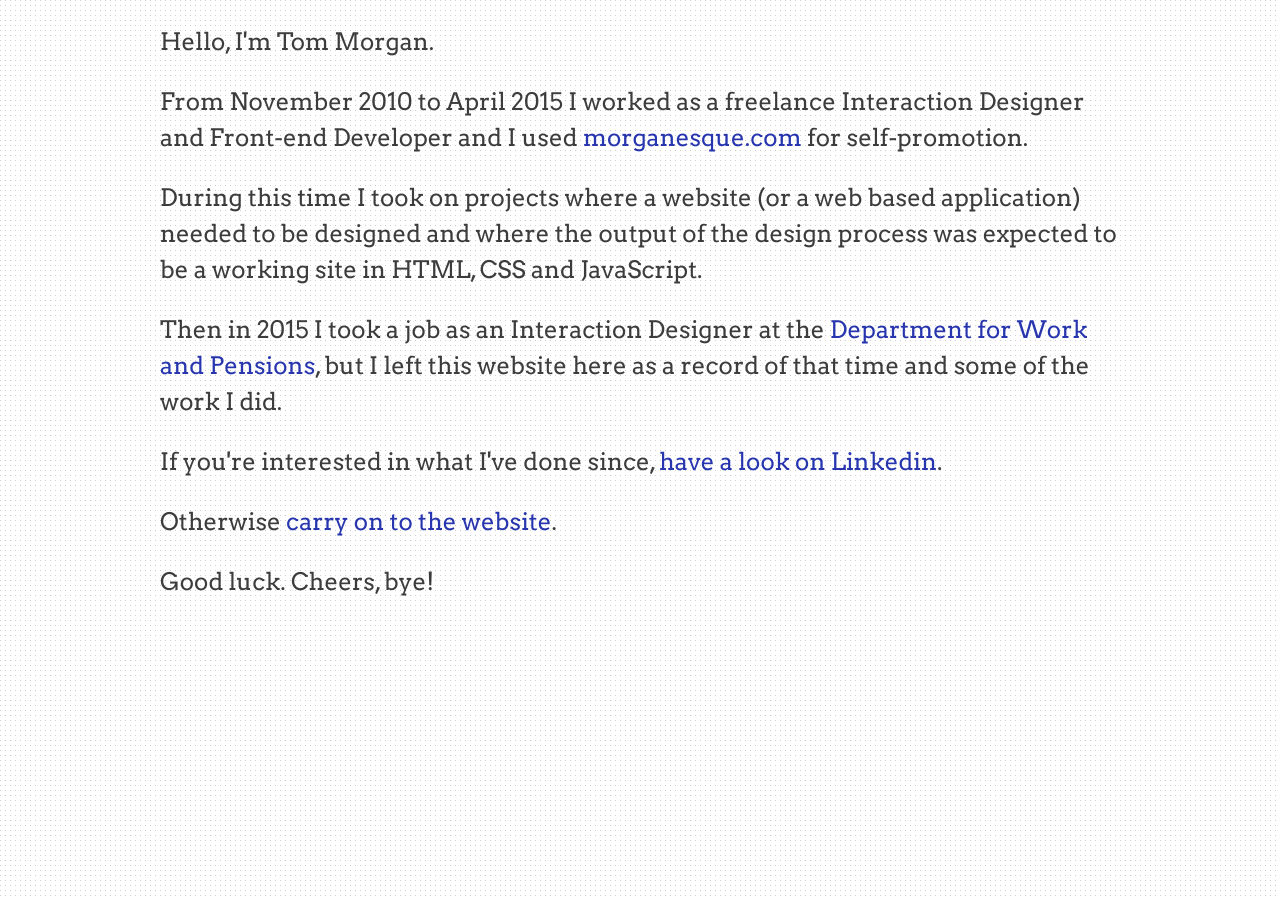
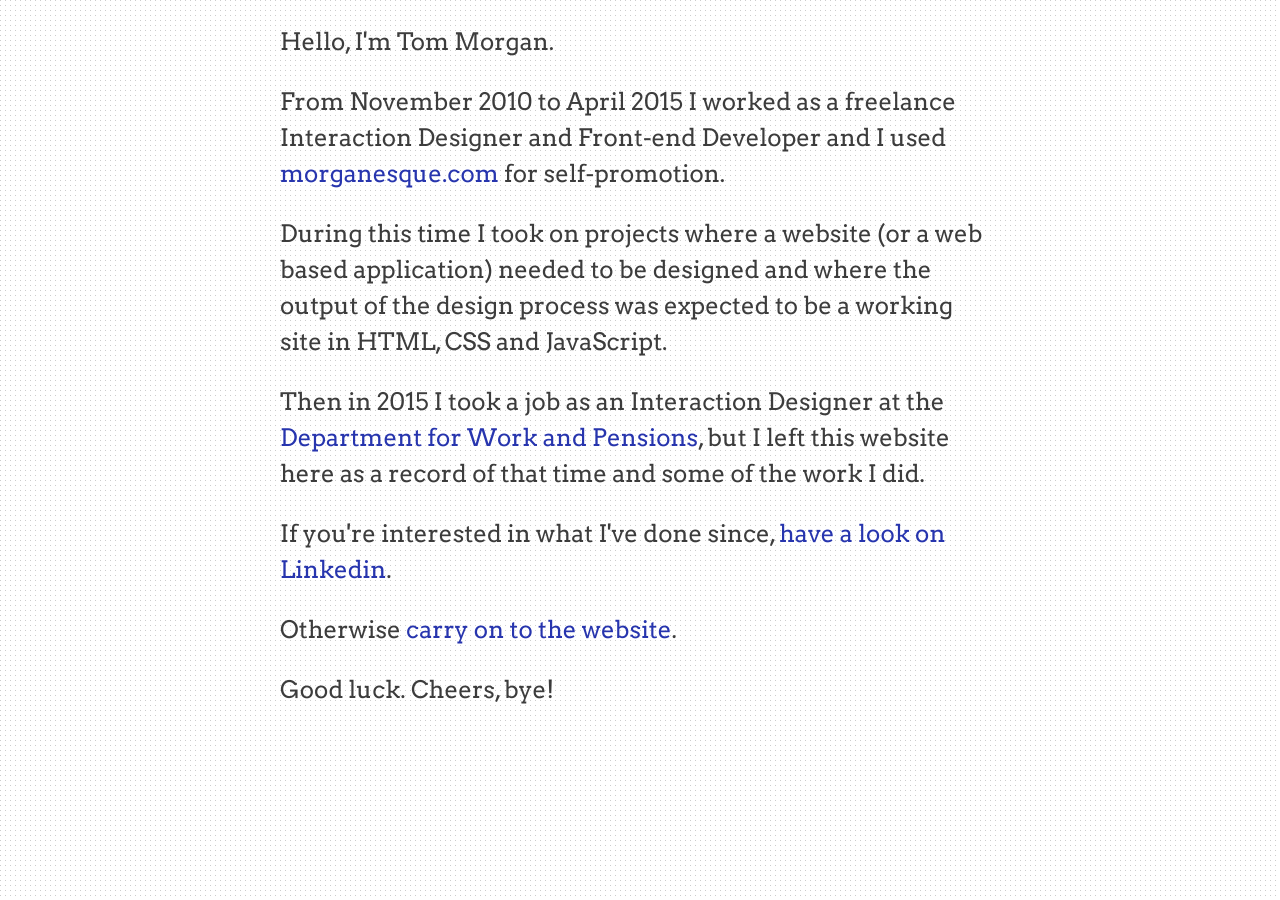
Before and after one commit to morganesque/morganesque.github.io, a Jekyll site: the page built from index.html, in a window 1280 px wide. Built offline with Jekyll 4.4.1, drawn with Linux system fonts in a browser that asks for light colours.

Commit message:
quick update

```diff
--- a/Gemfile
+++ b/Gemfile
@@ -1,2 +1,4 @@
 source 'https://rubygems.org'
 gem 'github-pages'
+
+gem "webrick", "~> 1.8"
--- a/_config.yml
+++ b/_config.yml
@@ -12,6 +12,6 @@
 
 # Build settings
 markdown: kramdown
-gems:
+plugins:
   - jekyll-redirect-from
 exclude: ['project.sublime-project','project.sublime-workspace']
--- a/_sass/morganesque/_misc.scss
+++ b/_sass/morganesque/_misc.scss
@@ -40,7 +40,7 @@
 
 p {
     margin:0 auto 1em;
-    max-width:40em;
+    max-width:30em;
 }
 
 .big__bird {
```
Also changed, not shown: 1 other file.
